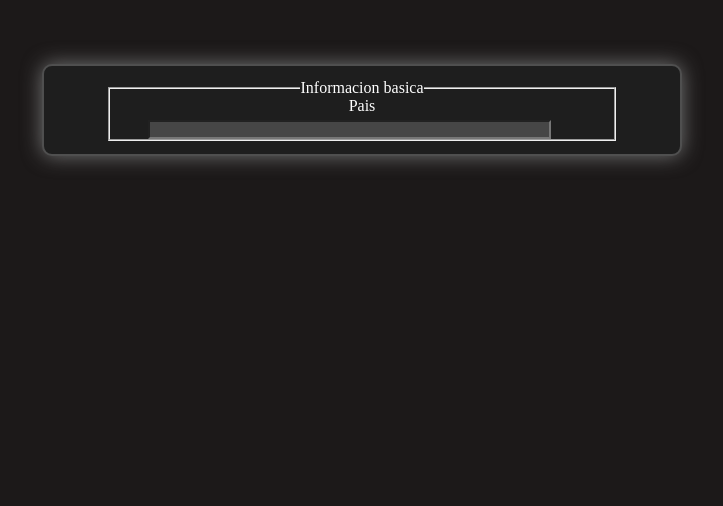
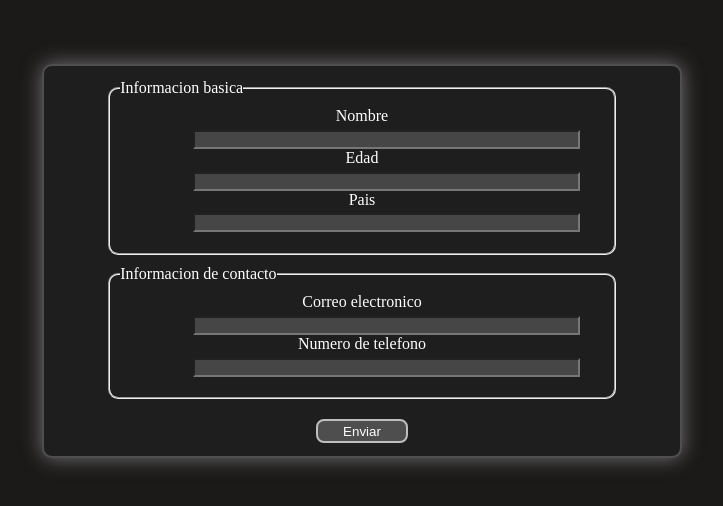
Before and after one commit to CuantiCat/FormularioDarkUI, a plain HTML site: page index.html in a window 1280 px wide. Shown: the whole page, without its empty margins (278-1001 px from the left). Drawn offline with Linux system fonts and the light colour scheme.

Commit message:
completed

```diff
--- a/index.css
+++ b/index.css
@@ -20,16 +20,22 @@ html{
     border-color: rgb(79, 79, 79);
     background-color: rgb(30, 30, 30);
     box-shadow: 0 0 20px 0px rgb(115, 115, 115);
-    text-align: center;
 }
 
-#input_field{
+.input_field{
     width: 100%;
     margin: auto;
     padding: 2%;
+    padding-bottom: 4%;
+    border-radius: 10px;
+}
+
+.contact_info{
+    margin-top: 2%;
 }
 
 input{
+    display: block;
     width: 80%;
     margin: 1% 5% auto auto;
     background-color: rgb(70, 70, 70);
@@ -40,3 +46,13 @@ label{
     width: fit-content;
     margin: 0 auto;
 }
+
+button{
+    display: block;
+    margin: 4% auto 0%;
+    padding: 0.5% 5%;
+    background-color: rgb(78, 78, 78);
+    border-radius: 8px;
+    border-color: rgb(190, 190, 190);
+    border-style: solid;
+}
--- a/index.html
+++ b/index.html
@@ -10,6 +10,10 @@
     <form action="" id="user_form">
         <fieldset class="input_field basic_info">
             <legend>Informacion basica</legend>
+            <label for="name">Nombre</label>
+            <input type="text" name="Nombre" id="Name">
+            <label for="age">Edad</label>
+            <input type="number" name="Edad" id="Age">
             <datalist id="country_list">
                 <option value="Mexico">Mexico</option>
                 <option value="Estados Unidos">Estados Unidos</option>
@@ -17,8 +21,16 @@
                 <option value="Espana">España</option>
             </datalist>
             <label for="country">Pais</label>
-            <input type="text" id="country" list="country_list">
+            <input type="text" name="pais" id="country" list="country_list">
         </fieldset>
+        <fieldset class="input_field contact_info">
+            <legend>Informacion de contacto</legend>
+            <label for="correo_electronico" id="email">Correo electronico</label>
+            <input type="email">
+            <label for="telefono">Numero de telefono</label>
+            <input type="tel" name="telefono" id="phone">
+        </fieldset>
+        <button type="submit">Enviar</button>
     </form>
 </body>
 </html>
```
